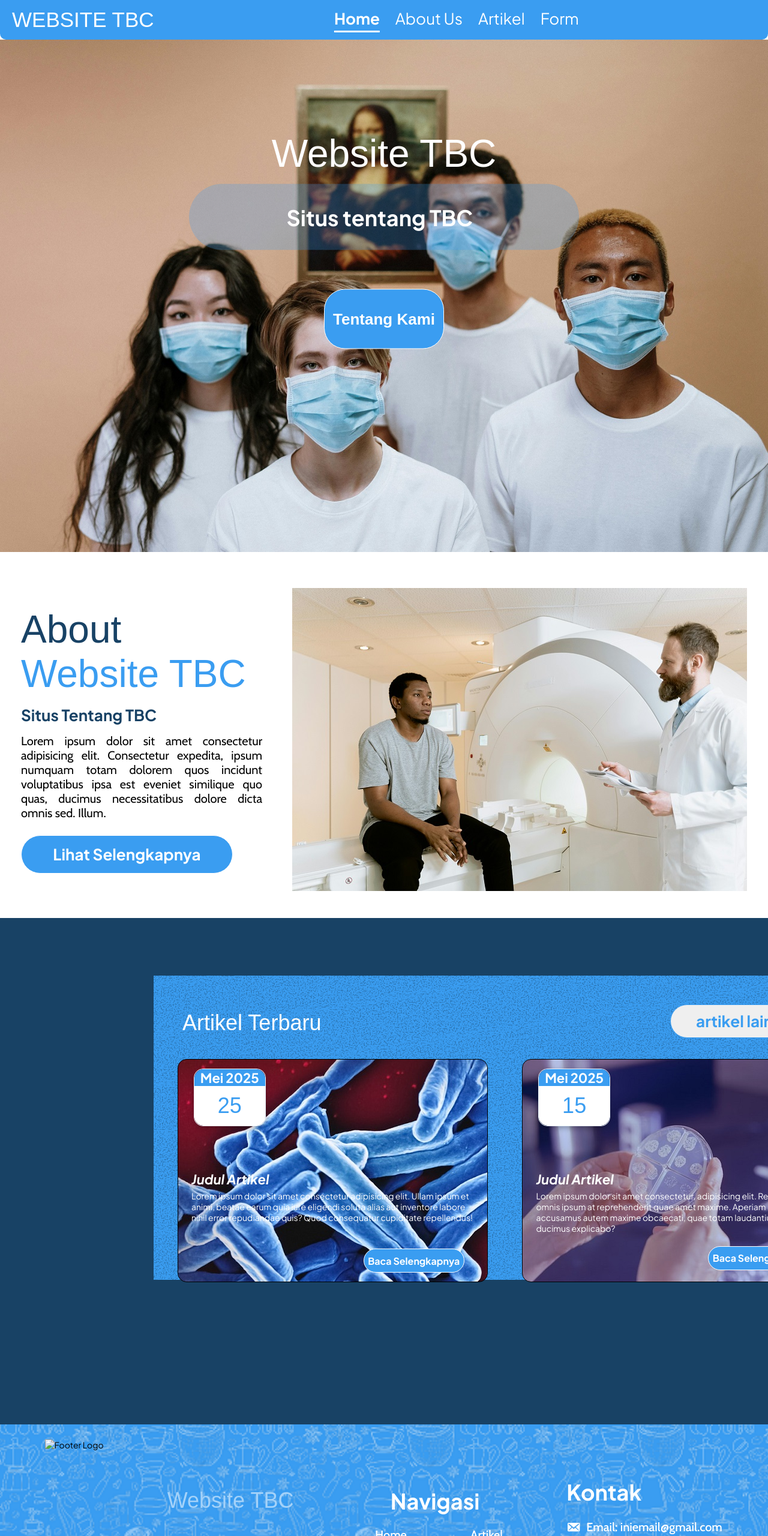
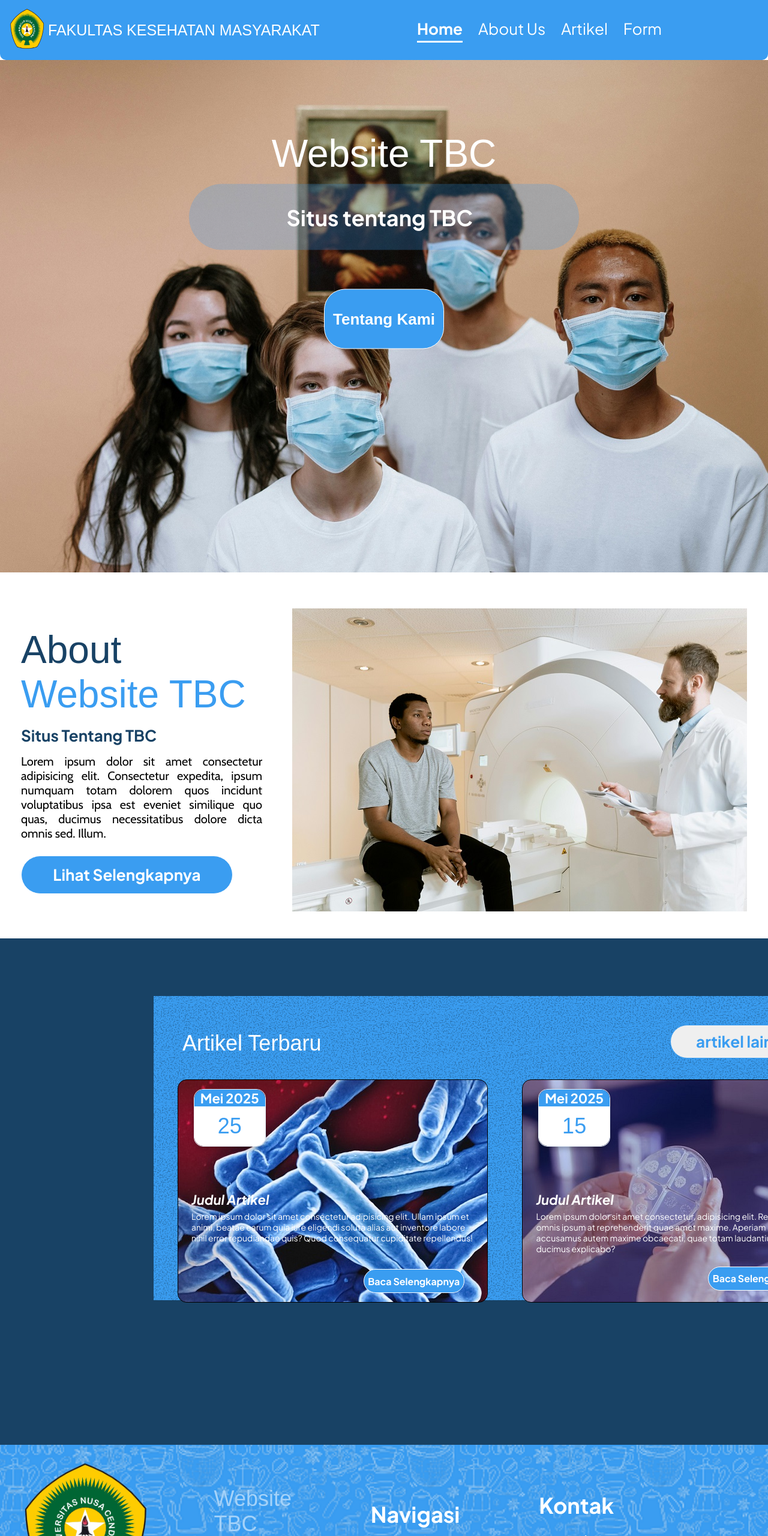
Before and after one commit to AriqFikriTamamy/projek_web_tbc, a plain HTML site: page index.html in a window 1280 px wide. Shown: the top 2560 px of the page at 60% size. Drawn offline with nearby package versions, Linux system fonts and the light colour scheme; a web font is replaced by a local one.

Commit message:
Add Logo at Homepage

```diff
--- a/index.html
+++ b/index.html
@@ -20,13 +20,13 @@
         <nav class="navbar">
           <div class="nav-logo">
             <a href="./index.html">
-              <!-- <img
-                src="Logo Dugg Coffee.png"
-                alt="Logo Dugg Coffee"
+              <img
+                src="Logo_Undana.png"
+                alt="Logo Undana"
                 class="image-logo"
-              /> -->
+              />
             </a>
-            <a href="./index.html" class="text-logo">Website TBC</a>
+            <a href="./index.html" class="text-logo">Fakultas Kesehatan Masyarakat</a>
           </div>
           <ul class="nav-list">
             <li><a href="./index.html" id="navbar-selected">Home</a></li>
@@ -248,7 +248,7 @@
         <div class="footer-section">
           <div class="footer-logo">
             <img
-              src="#"
+              src="Logo_Undana.png"
               alt="Footer Logo"
             />
             <div class="logo-text">
@@ -296,7 +296,7 @@
 
             <div class="footer-email">
               <img src="Icon Email.png" alt="Icon Email" />
-              <p>Email: iniemail@gmail.com</p>
+              <p>Email: fakultaskesehatanmasayarakat@gmail.com</p>
             </div>
 
             <div class="footer-social">
@@ -314,7 +314,7 @@
         </div>
 
         <div class="footer-copyright">
-          <p>&copy; 2025 Website TBC. All rights reserved</p>
+          <p>&copy; 2025 Fakultas Kesehatan Masyarakat. All rights reserved</p>
         </div>
       </div>
     </footer>
--- a/style.css
+++ b/style.css
@@ -44,9 +44,13 @@ header .container .navbar{
     height: 71px;
 }
 
+/* .image-logo img{
+    color: lightblue;
+} */
+
 .navbar .nav-logo .text-logo{
     margin-left: 5px;
-    font-size: 35px;
+    font-size: 25px;
     font-weight: 500;
     text-decoration: none;
     color: #ffff;
@@ -496,9 +500,9 @@ main .container .promo-and-article{
     left: 60%;
 }
 
-html body footer{
-    /* margin-top: 295px; */
-}
+/* html body footer{
+    margin-top: 295px;
+} */
 
 body footer .footer{
     background-image: url("footer-background.png");
```
Also changed, not shown: Logo_Undana.png (added), Undana_logo2-440x430.png (added).
